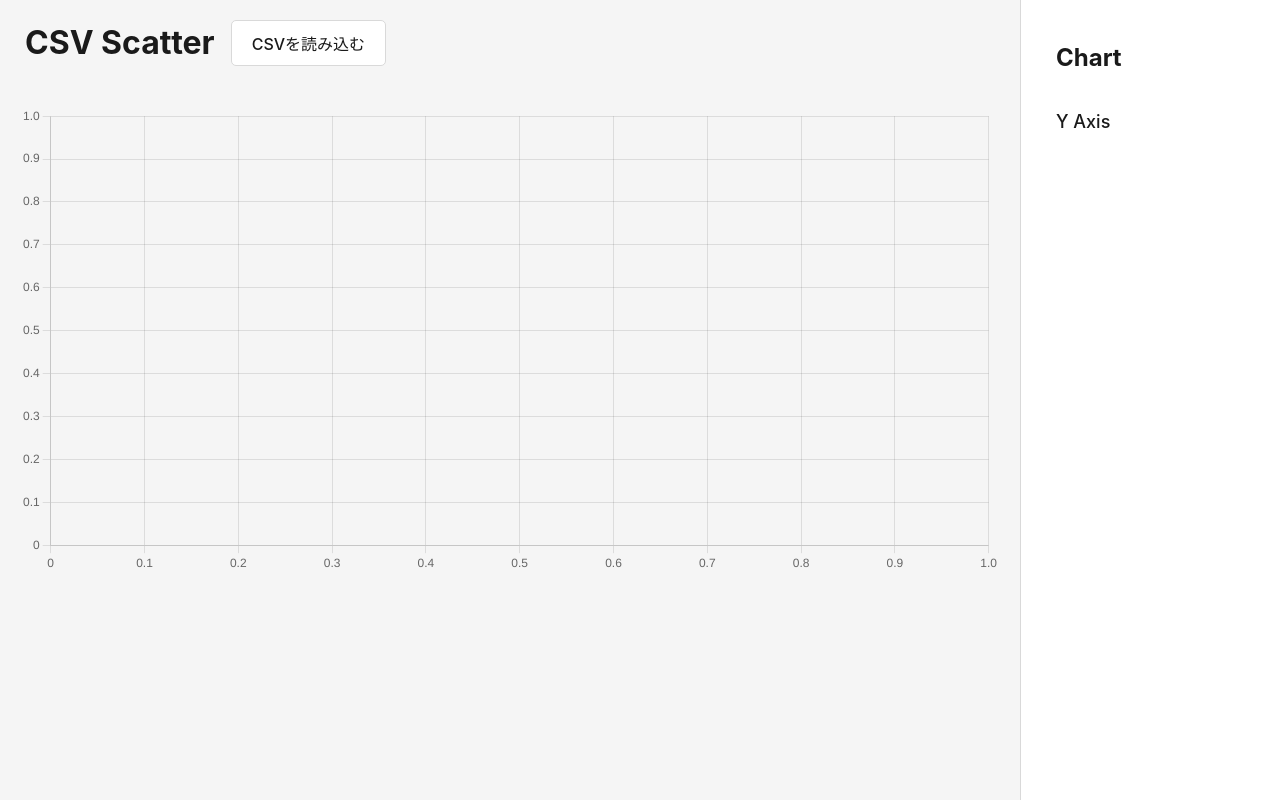
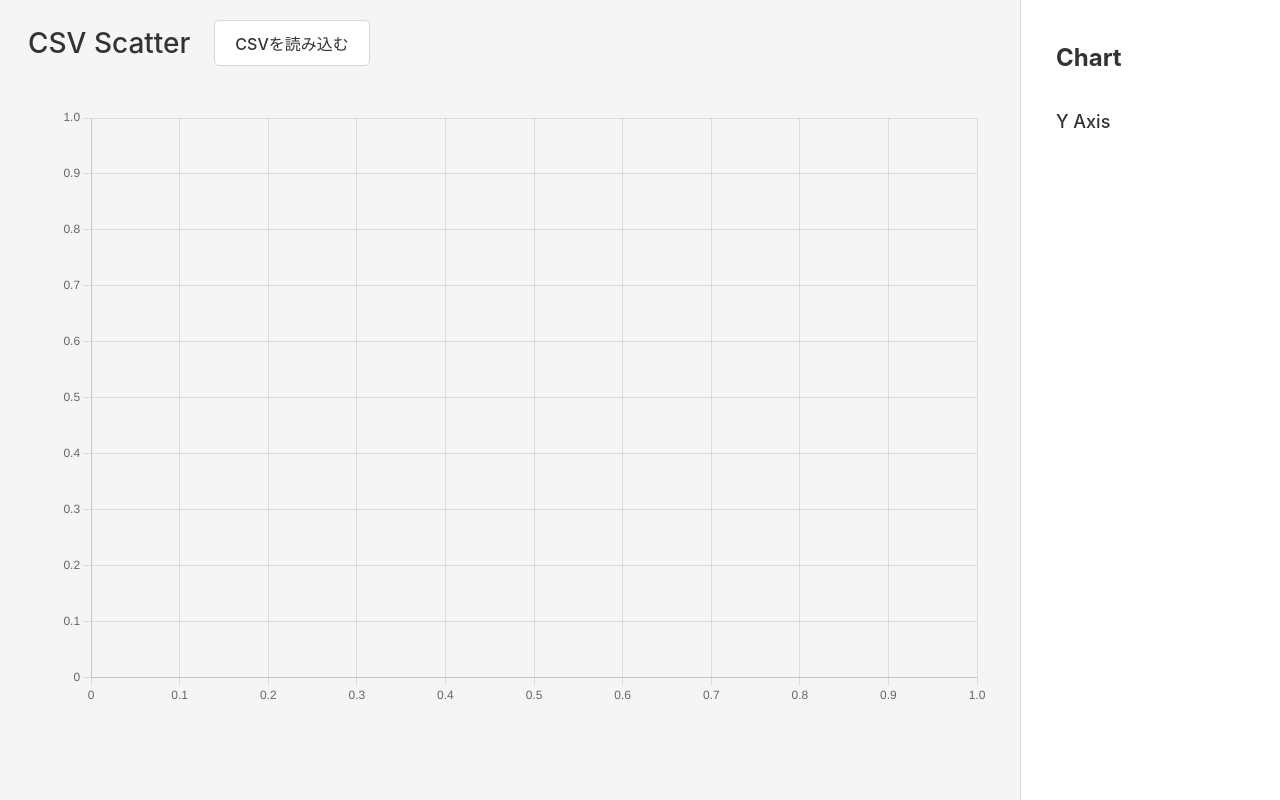
Before and after one commit to KazuakiHarada/plot-csv, a Vue app: page / in a window 1280 px wide. Built offline with nearby package versions, Linux system fonts and the light colour scheme.

Commit message:
ヘッダーのスタイル調整とグラフ設定の修正

```diff
--- a/src/ChartView.vue
+++ b/src/ChartView.vue
@@ -42,7 +42,9 @@ export default {
   padding: 20px;
 }
 .header h1 {
-  margin-left: 5px;
+  font-size: 28px;
+  font-weight: 500;
+  margin: 8px;
 }
 
 .controls {
--- a/src/assets/main.css
+++ b/src/assets/main.css
@@ -64,6 +64,7 @@ button {
   --vt-color-black-3: #262626;
   --vt-color-black-4: #333;
   --vt-color-black-5: #404040;
+  --vt-color-black-6: #4d4d4d;
 }
 
 :root {
@@ -78,8 +79,8 @@ button {
   --color-border: var(--vt-color-white-3);
   --color-border-button: transparent;
 
-  --color-text: var(--vt-color-black-2);
-  --color-text-light: var(--vt-color-black-4);
+  --color-text: var(--vt-color-black-4);
+  --color-text-light: var(--vt-color-black-5);
 }
 
 :root {
@@ -101,7 +102,7 @@ button {
       --color-background-button: var(--vt-color-black-3);
       --color-background-button-hover: var(--vt-color-black-4);
 
-      --color-text: var(--vt-color-white-1);
+      --color-text: var(--vt-color-white-2);
       --color-text-light: var(--vt-color-white-4);
     }
 }
--- a/src/components/ChartCanvas.vue
+++ b/src/components/ChartCanvas.vue
@@ -70,21 +70,38 @@ function renderScatterChart() {
     },
     options: {
       responsive: true,
+      plugins: {
+        legend: {
+          display: false,
+        },
+      },
       scales: {
         x: {
           type: 'linear',
           title: {
             display: true,
             text: store.xKey,
+            font: {
+              size: 17,
+            },
           },
         },
         y: {
           title: {
-            display: false,
-            text: 'Value',
+            display: true,
+            text: Object.keys(store.series)
+              .filter((key) => store.visibility[key] && key !== store.xKey)
+              .join(',  '),
+            font: {
+              size: 17,
+            },
           },
         },
       },
+      layout: {
+        padding: 12,
+      },
+      maintainAspectRatio	: false,
     },
   });
 }
@@ -97,7 +114,6 @@ function renderChart() {
   }
 }
 
-
 onMounted(renderChart);
 watch(() => store, renderChart, { deep: true });
 </script>
@@ -105,7 +121,8 @@ watch(() => store, renderChart, { deep: true });
 <style scoped>
 .chart-container {
   position: relative;
+  height: 80vh;
+  width: 95%;
   margin: 20px;
-  border-radius: 8px;
 }
 </style>
```
